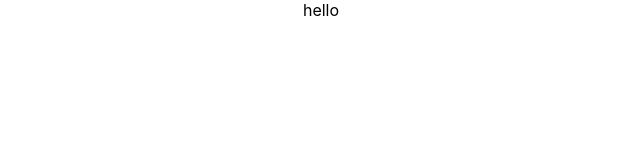
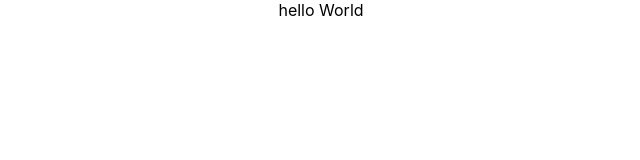
Before and after one commit to Chamas111/personal_portifolio, a React (Create React App) app: page / in a window 1280 px wide. Shown: the top 160 px of the page, without its empty margins (319-959 px from the left). Built offline with nearby package versions, Linux system fonts and the light colour scheme.

Commit message:
create the NavBar file with CSS and importing the photos and fonts

```diff
--- a/src/App.js
+++ b/src/App.js
@@ -1,7 +1,7 @@
 import "./App.css";
 
 function App() {
-  return <div className="App">hello</div>;
+  return <div className="App">hello World</div>;
 }
 
 export default App;
```
